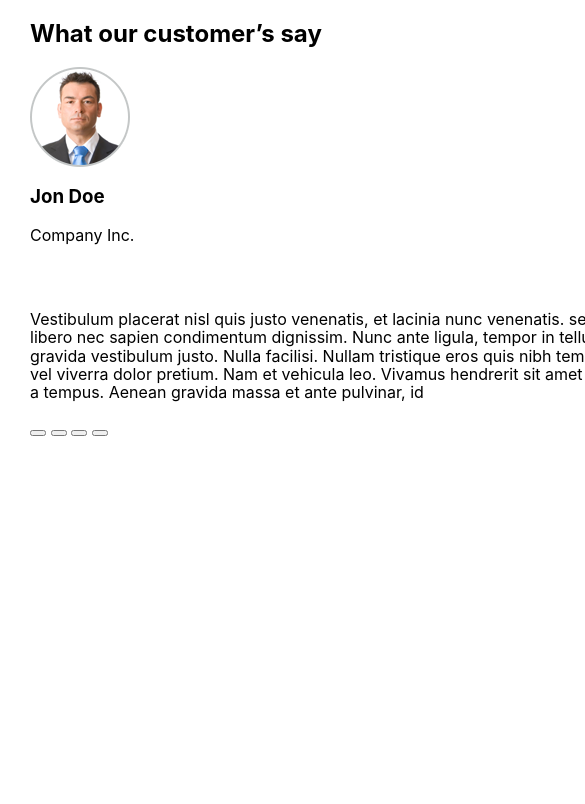
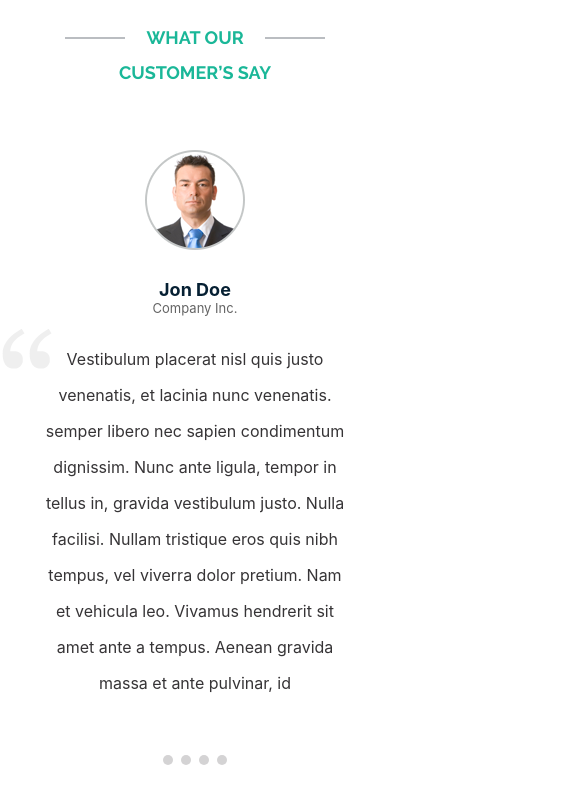
Before and after one commit to YuluaOkrushko/hakaton, a website: page src/main-fourth.html in a window 390 px wide. Shown: the top 804 px of the page, 585 px wide, since content can reach past the window. Drawn offline with nearby package versions, Linux system fonts and the light colour scheme; files that its build step writes are made by us from their sources; files whose address does not match are found by name.

Commit message:
main_fourth_finish

```diff
--- a/src/sass/main-fourth.scss
+++ b/src/sass/main-fourth.scss
@@ -13,7 +13,6 @@ img {
   height: auto;
 }
 
-@media (min-width: 1200px) {
 // Style block
 .main-fourth {
   min-width: 320px;
@@ -24,12 +23,9 @@ img {
 }
 
 .container-fourth {
-    min-width: 940px;
-    //   min-width: 80%;
   height: auto;
   margin: 0 auto;
   text-align: center;
-    padding: 0 90px;
 }
 
 // Style title h2
@@ -38,11 +34,11 @@ img {
   font-weight: 900;
   margin: 0 auto;
   margin-top: 20px;
-    width: 620px;
+  max-width: 620px;
   font-size: 28px;
   text-transform: uppercase;
   color: #1ab798;
-    line-height: 36px;
+  //   line-height: 36px;
   //   border: 1px solid #000;
   position: relative;
 
@@ -94,7 +90,7 @@ img {
   position: relative;
 
   p {
-      margin-top: 115px;
+    //  margin-top: 115px;
     margin-bottom: 0;
     font-size: 18px;
     line-height: 36px;
@@ -122,12 +118,11 @@ img {
 // Style gallery-btn
 .fourth-btn {
   display: inline-flex;
-    //   justify-content: center;
   margin: 0 auto;
   height: 15px;
   position: relative;
   border: none;
-    bottom: -100px;
+  bottom: -50px;
   // Create circle
   &__circle {
     display: block;
@@ -154,10 +149,31 @@ img {
     }
   }
 }
+
+// Style desktop
+@media (min-width: 1200px) {
+  .container-fourth {
+    padding: 0 90px;
+    min-width: 940px;
   }
+
+  .fourth__title {
+    width: 620px;
+    font-size: 28px;
+    line-height: 36px;
+  }
+
+  .fourth-custom__text {
+    p {
+      margin-top: 115px;
+    }
+  }
+}
+
 // Style tablet
-@media (max-width: 1199px) {
+@media (min-width: 768px) and (max-width: 1199px) {
   .main-fourth {
+    //  min-width: 600px;
     padding-bottom: 180px;
   }
 
@@ -180,3 +196,54 @@ img {
     bottom: -60px;
   }
 }
+
+// style mobile
+@media (min-width: 320px) and (max-width: 767px) {
+  .container-fourth {
+    width: auto;
+    //  margin: 0 auto;
+    padding: 0 40px;
+  }
+
+  //   Style title h2
+  .fourth__title {
+    width: 200px;
+    //  max-width: 100%;
+    word-wrap: break-word;
+    font-size: 18px;
+    line-height: 35px;
+    //  wwww
+    position: relative;
+
+    &::before {
+      content: '';
+      display: block;
+      position: absolute;
+      // width: 60px;
+      // height: 2px;
+      // background-color: #babdc1;
+      top: 24%;
+      left: -15%;
+    }
+    &::after {
+      content: '';
+      display: block;
+      position: absolute;
+      // width: 60px;
+      // height: 2px;
+      // background-color: #babdc1;
+      top: 24%;
+      right: -15%;
+    }
+  }
+
+  .fourth-custom {
+    min-width: 260px;
+    max-width: 100%;
+  }
+
+  .fourth-custom__text p {
+    margin-top: 25px;
+    font-size: 16px;
+  }
+}
```
Lines whose indentation alone changed are shown as unchanged.
